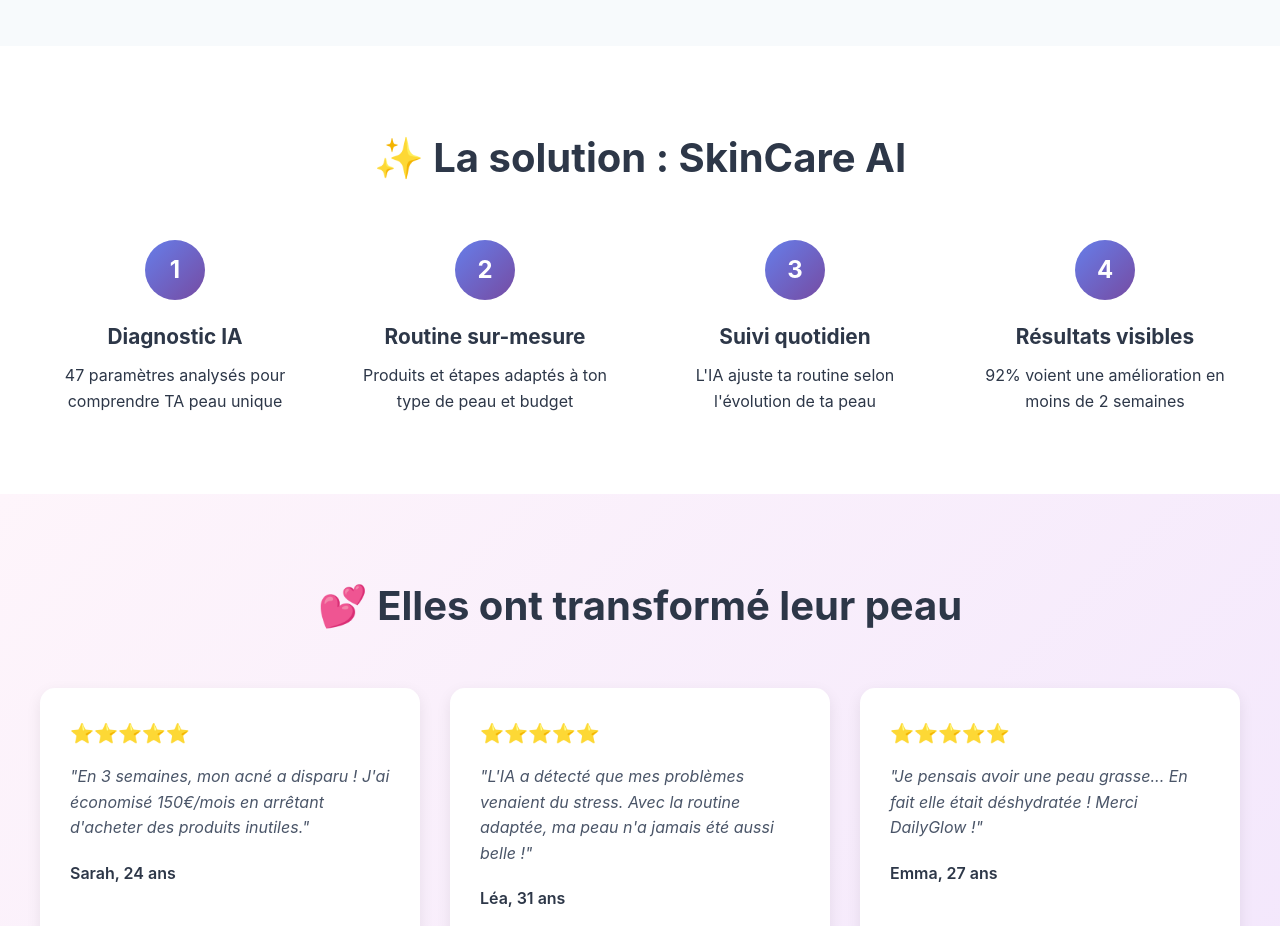
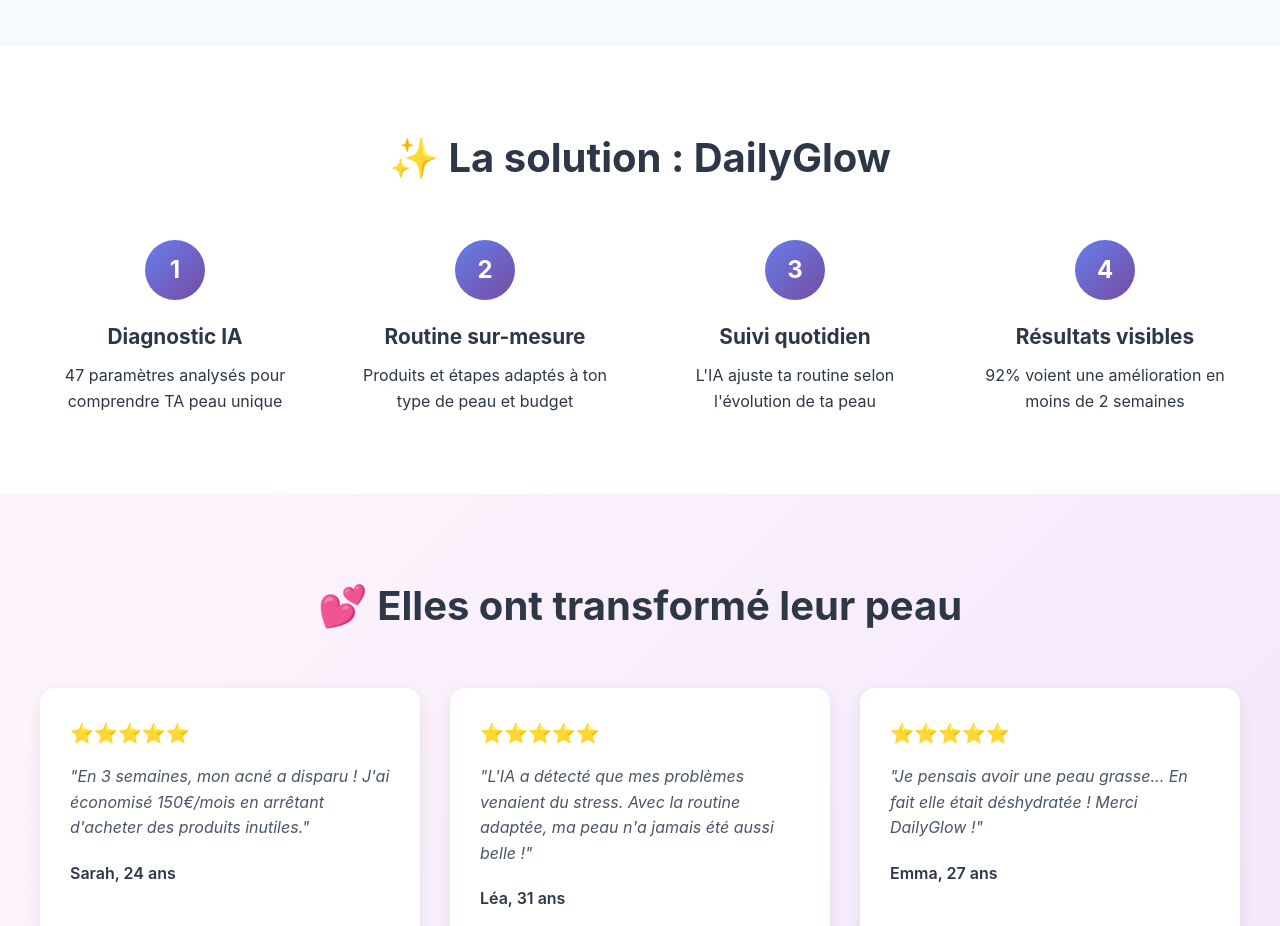
Before and after one commit to GeyBee/skincare-frontend, a plain HTML site: page landing.html in a window 1280 px wide. Shown: the part 1300-2226 px from the top of the page. Drawn offline with Linux system fonts and the light colour scheme.

Commit message:
Rename to DailyGlow

```diff
--- a/landing.html
+++ b/landing.html
@@ -302,7 +302,7 @@
     <!-- Solution Section -->
     <section class="solution">
         <div class="container">
-            <h2 class="section-title">✨ La solution : SkinCare AI</h2>
+            <h2 class="section-title">✨ La solution : DailyGlow</h2>
             <div class="solution-grid">
                 <div class="solution-step">
                     <div class="step-number">1</div>
```
